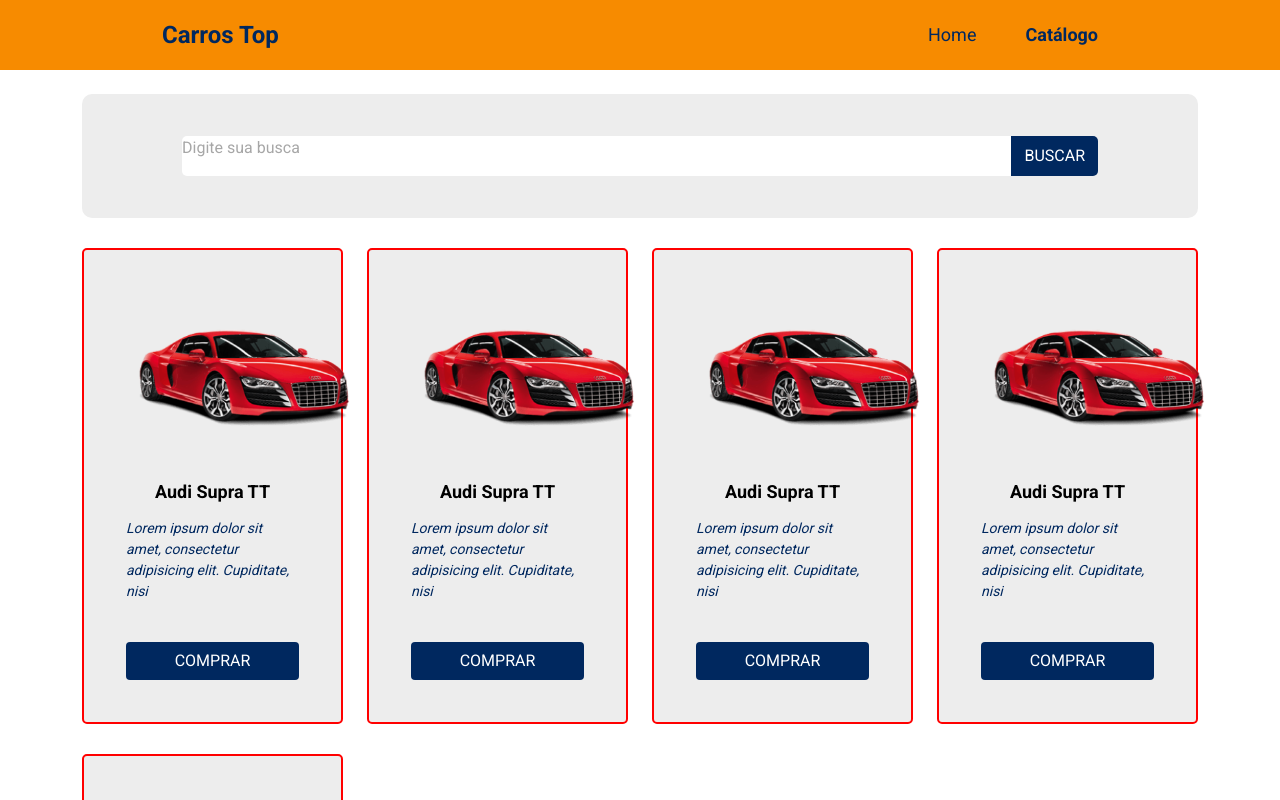
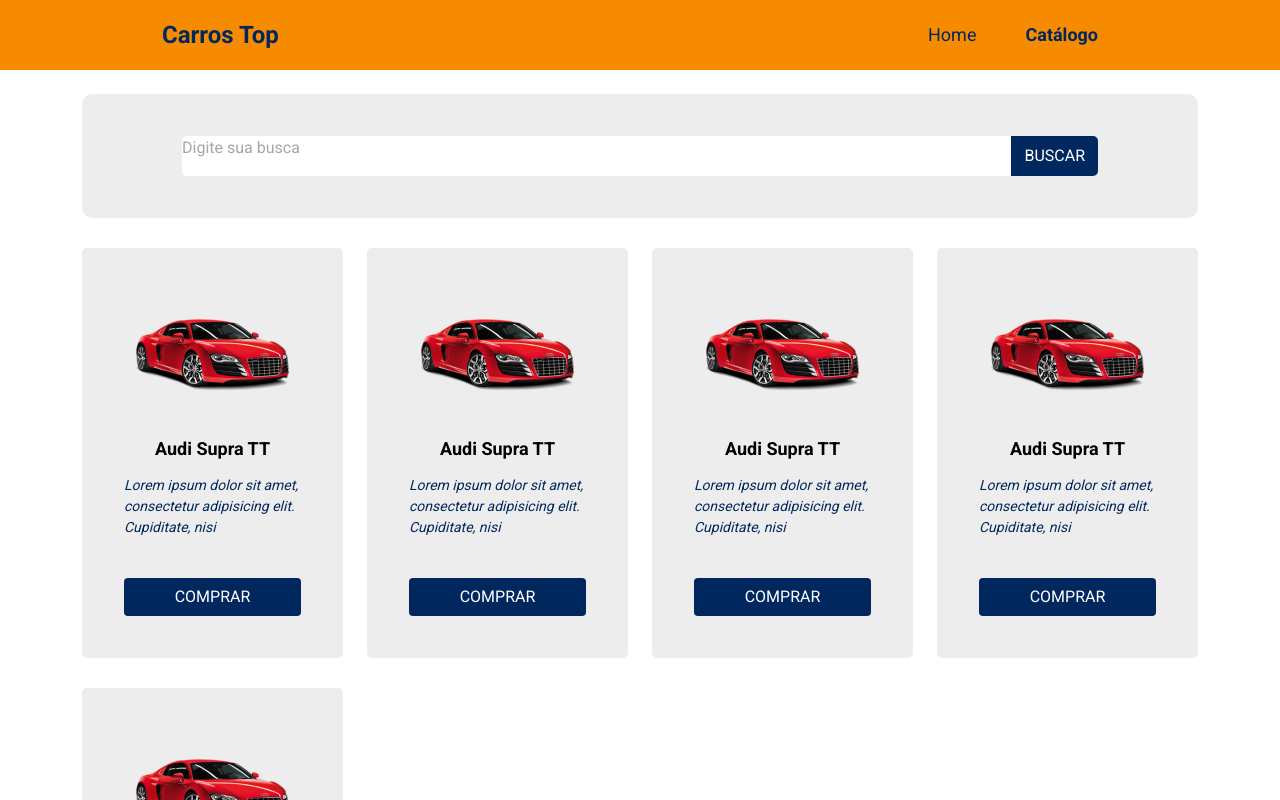
Before and after one commit to LucianaSouzaBianchini/bds-desafio-layout, a React (Create React App) app in the folder frontweb/: page /products in a window 1280 px wide. Shown: the top 800 px of the page. Built offline with nearby package versions, Linux system fonts and the light colour scheme.

Commit message:
Finalizacao do Desafio

```diff
--- a/frontweb/src/components/Navbar/styles.css
+++ b/frontweb/src/components/Navbar/styles.css
@@ -1,7 +1,6 @@
 .main-nav {
   min-height: 70px;
   padding-left: 20px;
-  /*  padding-right: 500px;*/
 }
 
 .nav-logo-text,
--- a/frontweb/src/components/ProductCard/styles.css
+++ b/frontweb/src/components/ProductCard/styles.css
@@ -1,6 +1,5 @@
 .product-card {
   background-color: #ededed;
-  border: 2px solid red;
   border-radius: 5px;
   padding: 30px;
   margin-bottom: 30px;
@@ -11,8 +10,7 @@
 }
 
 .card-top-container img {
-  width: 220px;
-  height: 165px;
+  width: 100%;
 }
 .card-botton-container {
   padding: 12px 12px;
@@ -48,20 +46,3 @@
     width: 100%;
   }
 }
-/*
-@media (min-width: 768px) {
-
-  .card-botton-container p {
-    width: 300px;
-  }
-  .card-botton-container button {
-    width: 260px;
-  }
-}
-
-@media (min-width: 992px) {
-  .card-botton-container button {
-    width: 100%;
-  }
-}
-*/
--- a/frontweb/src/pages/Catalog/index.tsx
+++ b/frontweb/src/pages/Catalog/index.tsx
@@ -4,12 +4,7 @@
 const Catalog = () => {
   return (
     <div className="container my-4">
-      <div className="search-card">
-        <div className="search-card-button">
-          <ButtonSearch />
-        </div>
-      </div>
-
+      <ButtonSearch />
       <div className="row">
         <div className="col-sm-6 col-lg-4 col-xl-3">
           <ProductCard />
```
